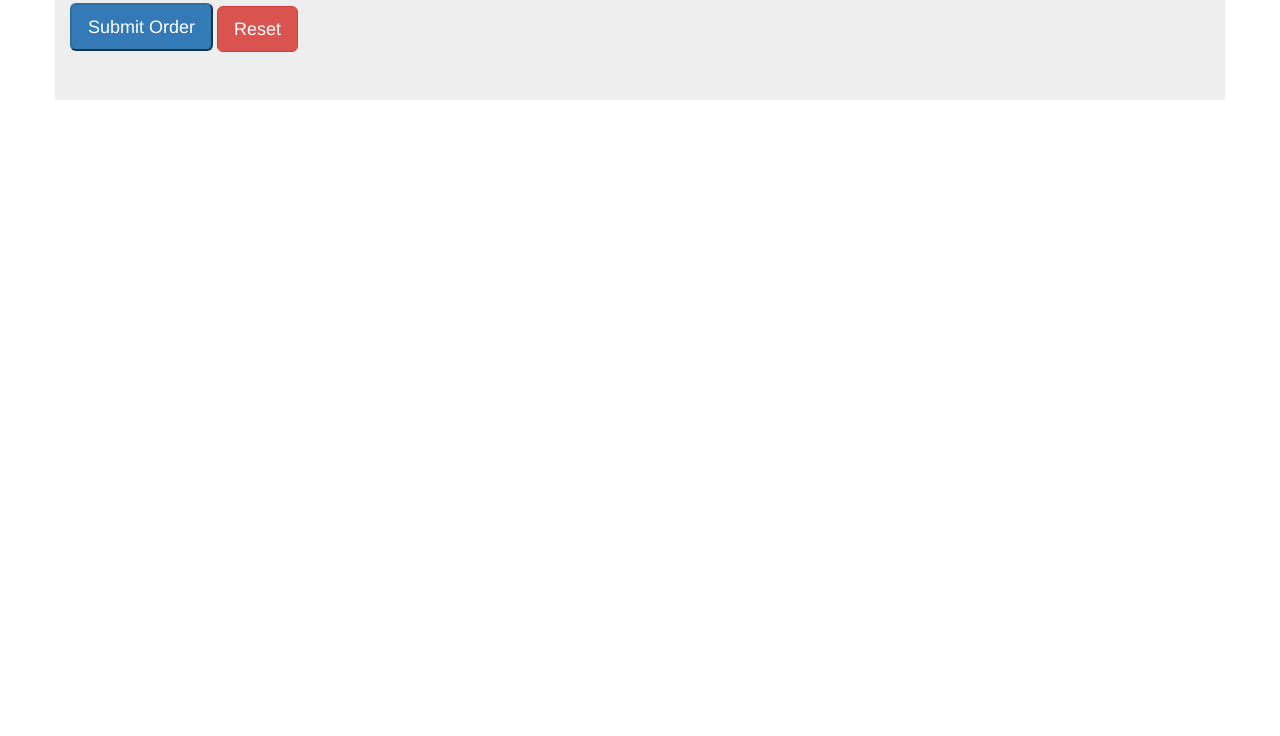
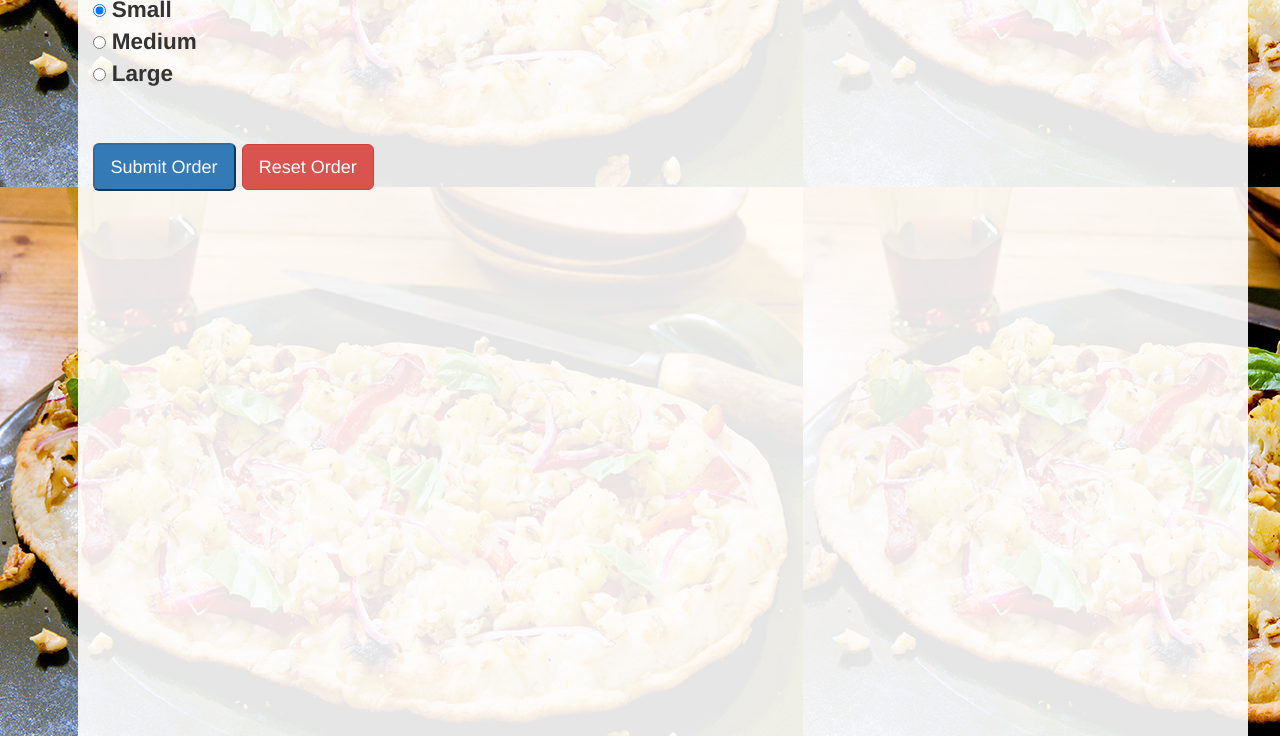
Before and after one commit to AIMWORLD213445/Order-pizza, a plain HTML site: page index.html in a window 1280 px wide. Shown: the part 389-1125 px from the top of the page. Before the commit the page ends 800 px from the top, so only its background shows below. Drawn offline with Linux system fonts and the light colour scheme.

Commit message:
add styling such as background images height and width limits and container transparency

```diff
--- a/css/style.css
+++ b/css/style.css
@@ -1,3 +1,16 @@
+body{
+  text-align: justify;
+  margin: auto;
+  width: 50em;
+  font-size: 225%;
+}
+
+.container{
+  background:rgba(255,255,255,0.9);
+  height: 50em;
+  position: relative;
+}
+
 .results{
   display: none;
 }
--- a/index.html
+++ b/index.html
@@ -7,8 +7,8 @@
     <script src="js/script.js"></script>
     <title>Order Pizza</title>
   </head>
-  <body>
-    <div class="jumbotron container">
+  <body background="img/Pizza.jpg">
+    <div class="container">
       <form id="newPizza">
         <div class="form-group">
            <h2>Please select the toppings you want:</h2>
@@ -19,6 +19,9 @@
            <input type="checkbox" name="newToppings" value=1 >Roasted Garlic<br>
            <input type="checkbox" name="newToppings" value=1 >Carmelized Onions<br>
 
+<br>
+<br>
+
            <h2>Choose the size of your pizza:</h2>
            <label>
              <input type="radio" name="newSize" value="1" required checked>
@@ -28,9 +31,16 @@
              <input type="radio" name="newSize" value="3">
              Large<br>
            </label>
+           <br>
+           <br>
         </div>
         <button type="submit" class="btn-primary btn-lg main" id="add-newPizza">Submit Order</button>
-        <button id="resetBtn" type="reset" class="btn btn-danger btn-lg">Reset</button>
+        <button id="resetBtn" type="reset" class="btn btn-danger btn-lg">Reset Order</button>
+        <br>
+        <br>
+        <br>
+        <br>
+        <br>
       </form>
       <div class="results">
         <h3>Your pizza will be:</h3>
--- a/js/script.js
+++ b/js/script.js
@@ -31,20 +31,18 @@ $(document).ready(function() {
     event.preventDefault();
     var inputtedToppingsArray=[]
     $("input:checkbox[name=newToppings]:checked").each(function(){
-         inputtedToppingsArray.push(parseInt($(this).val()));
-       });
-    console.log(inputtedToppingsArray);
+      inputtedToppingsArray.push(parseInt($(this).val()));
+    });
+
     var inputtedToppings = inputtedToppingsArray.reduce(function(last, next){
       return last + next;
     });
 
     var inputtedSize = parseInt($("input:radio[name=newSize]:checked").val());
-
     var myPizza = new Pizza(inputtedToppings, inputtedSize);
 
-      $("#add-newPizza").hide();
-      $(".results").show();
-
+    $("#add-newPizza").hide();
+    $(".results").show();
 
     $("#resetBtn").click(function() {
       $(".results").hide();
```
Also changed, not shown: img/Pizza.jpg (added).
